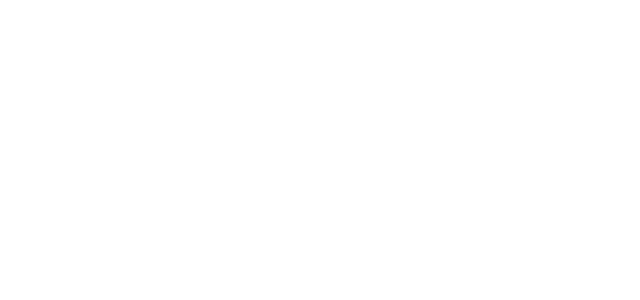
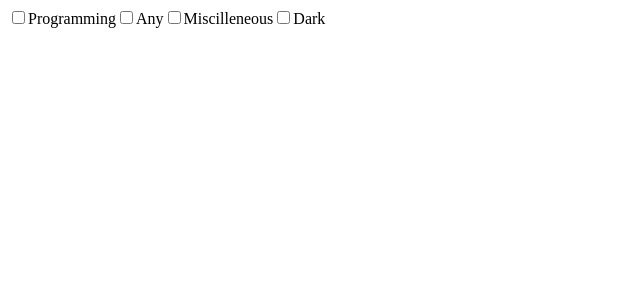
Before and after one commit to GSG-K3/Funny-hooks, a React (Create React App) app: page / in a window 1280 px wide. Shown: the top 300 px of the page, without its empty margins (0-640 px from the left). Built offline with nearby package versions, Linux system fonts and the light colour scheme; no server answers.

Commit message:
code of categories component #4

```diff
--- a/src/App.js
+++ b/src/App.js
@@ -1,7 +1,9 @@
 import React from 'react';
+import Category from './category'
 function App() {
   return (
     <div className="App">
+     <Category/>
     </div>
   );
 }
--- /dev/null
+++ b/src/category.js
@@ -0,0 +1,51 @@
+import React, { useState, useEffect } from "react";
+
+  const Category = () => {
+const [Joke, setJoke] = useState([]);
+const[category , setCategory] = React.useState({
+
+    hooks: false
+});
+
+const handleChange =(event)=>{
+    setCategory(event.target.value);
+  }
+useEffect(
+    () => {
+      if(category)
+    fetch(`https://sv443.net/jokeapi/v2/joke/${category}`)
+    .then(response => response.json())
+    .then(data => {
+      if(data.joke)
+    setJoke(data.joke);
+    else
+  setJoke(`-${data.setup} -${data.delivery}`)
+    console.log(data)
+    });
+    },
+    [category] // componentDidMount
+    );
+    return (
+        <div>
+        <div onChange={handleChange}>
+         <input type='checkbox' value='Programming'  checked={category.hooks}/>
+         Programming
+         <input type='checkbox' value='Any'  checked={category.hooks}/>
+        Any
+        <input type='checkbox' value='Miscellaneous'  checked={category.hooks}/>
+        Miscilleneous
+        <input type='checkbox' value='Dark'  checked={category.hooks}/>
+        Dark
+
+
+          </div>
+
+
+
+    <p>{Joke}</p>
+
+
+        </div>
+      );
+    };
+    export default Category;
```
